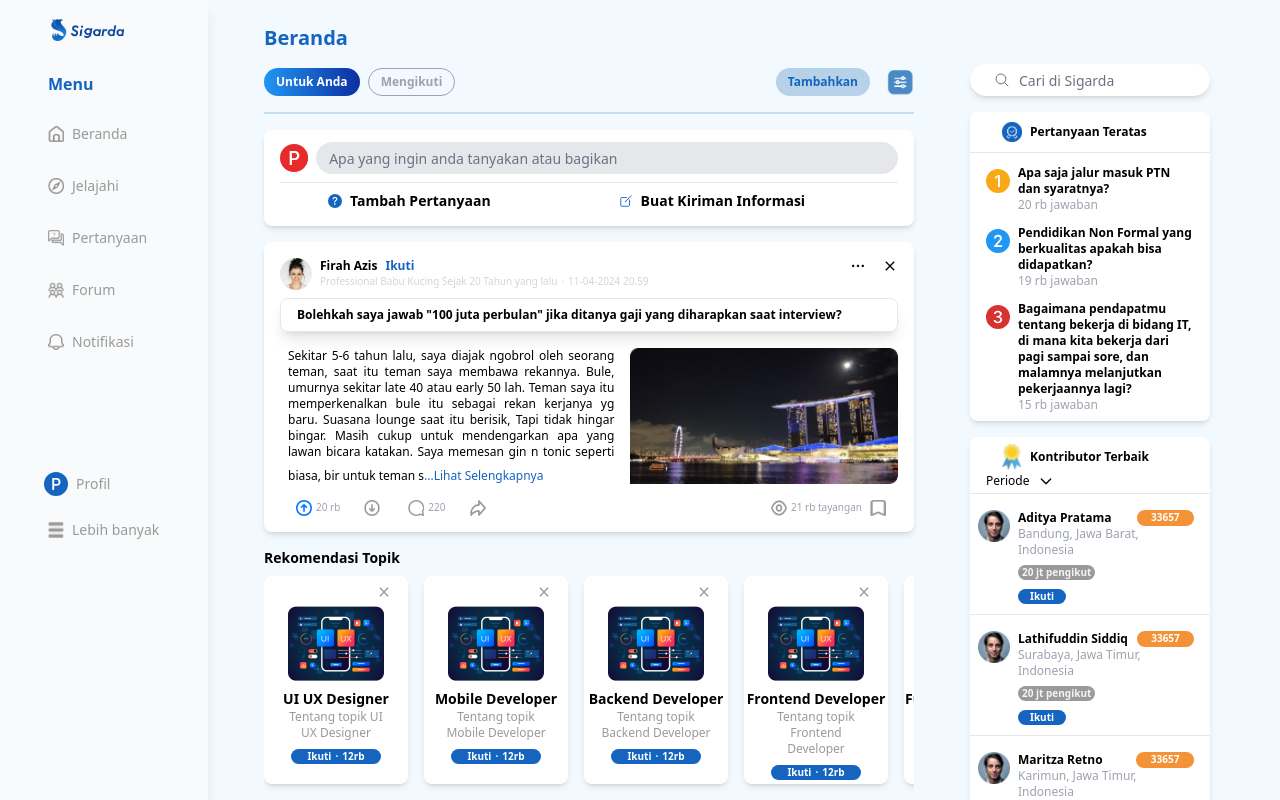
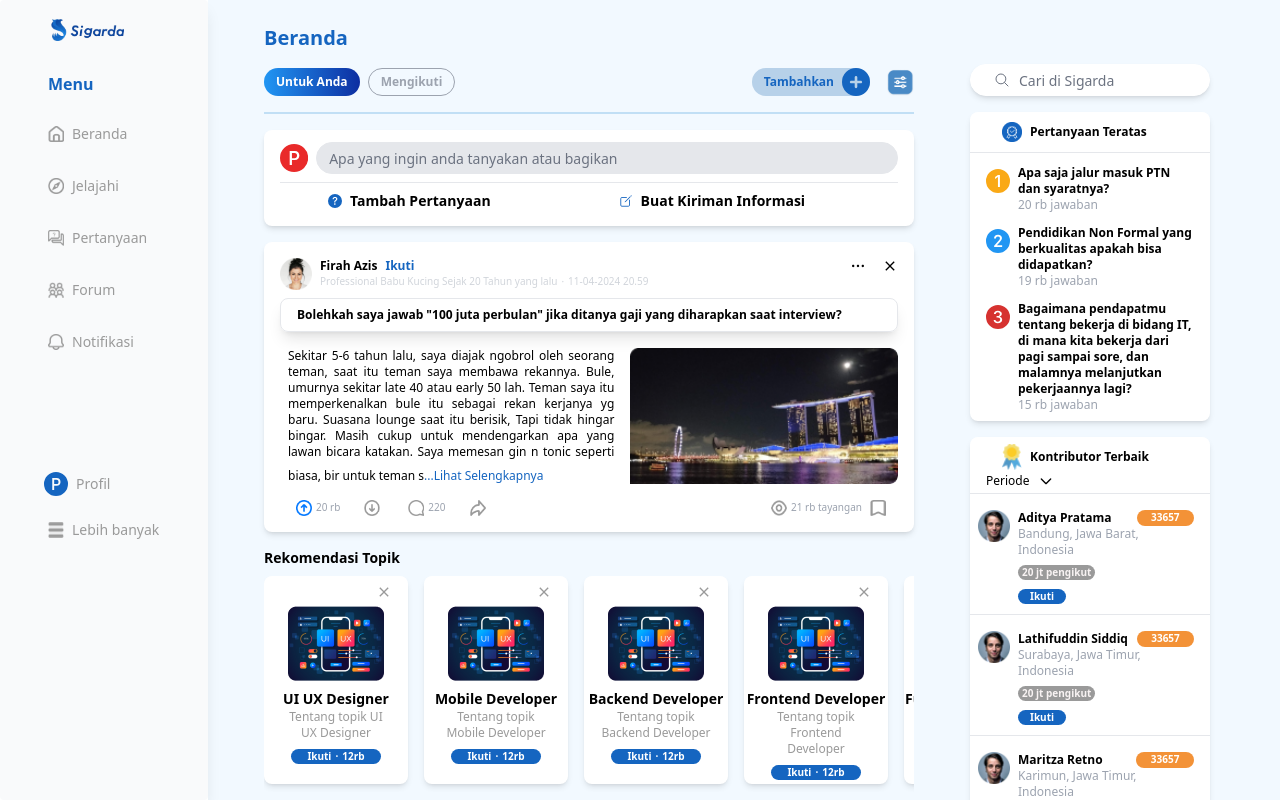
Before and after one commit to ratrimanik/sigarda-app, a React (Vite) app: page / in a window 1280 px wide. Shown: the top 800 px of the page. Built offline with nearby package versions, Linux system fonts and the light colour scheme.

Commit message:
update dashboard header

```diff
--- a/src/components/CardPostDashboard/cardpost.jsx
+++ b/src/components/CardPostDashboard/cardpost.jsx
@@ -9,6 +9,7 @@ import { useState } from "react";
 const CardPost = ({ data }) => {
   const [isImageCentered, setIsImageCentered] = useState(false);
   const [isAnswerVisible, setIsAnswerVisible] = useState(false);
+  const [isExpanded, setIsExpanded] = useState(false);
 
   const {
     name,
@@ -24,6 +25,7 @@ const CardPost = ({ data }) => {
   const toggleAnswerAndImage = () => {
     setIsAnswerVisible(!isAnswerVisible);
     setIsImageCentered(!isImageCentered);
+    setIsExpanded(!isExpanded);
   };
 
   return (
--- a/src/pages/Beranda/DashboardPage.jsx
+++ b/src/pages/Beranda/DashboardPage.jsx
@@ -6,6 +6,7 @@ import { dummyCard } from "../../components/CardPostDashboard/datacard";
 import { useLocation } from "react-router-dom";
 import AuthLayout from "../../fragments/authlayout";
 import CardScroll from "../../components/CardScroll/cardscroll";
+import { FaCirclePlus } from "react-icons/fa6";
 
 const Dashboard = () => {
   const location = useLocation();
@@ -28,9 +29,11 @@ const Dashboard = () => {
                 <ButtonHandlerFollow />
               </div>
               <div className="flex mt-4 gap-2">
-                <Button color="bg-[#B7D1E9] items-center h-7">
-                  <p className="text-primary px-2 text-xs">Tambahkan</p>
-                  {/* <FaCirclePlus className="text-primary"/> */}
+                <Button
+                  color="relative bg-[#B7D1E9] items-center h-7 text-primary"
+                  icon={<FaCirclePlus className="absolute inset-y-0 right-0 text-[28px]" />}
+                >
+                  <p className="pl-2 pr-8 text-xs">Tambahkan</p>
                 </Button>
                 <img
                   src="src/assets/img/darkmode.png"
```
